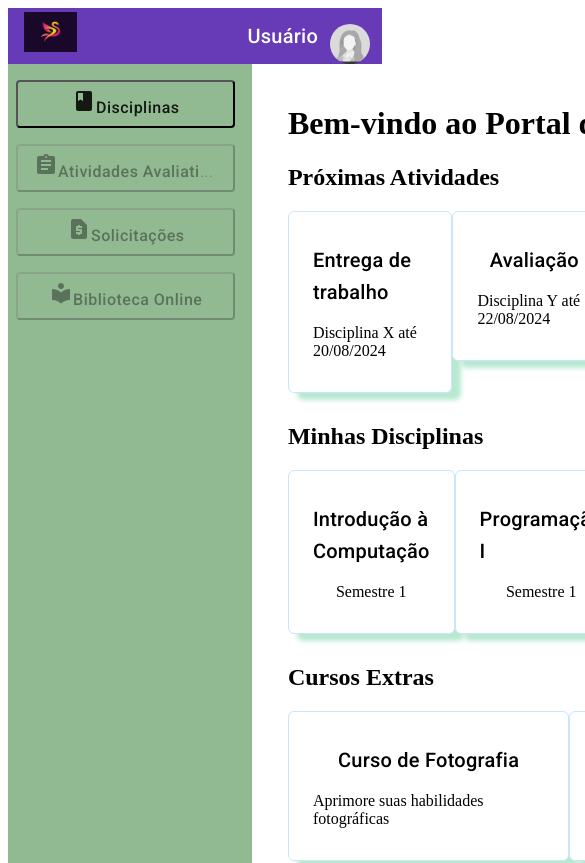
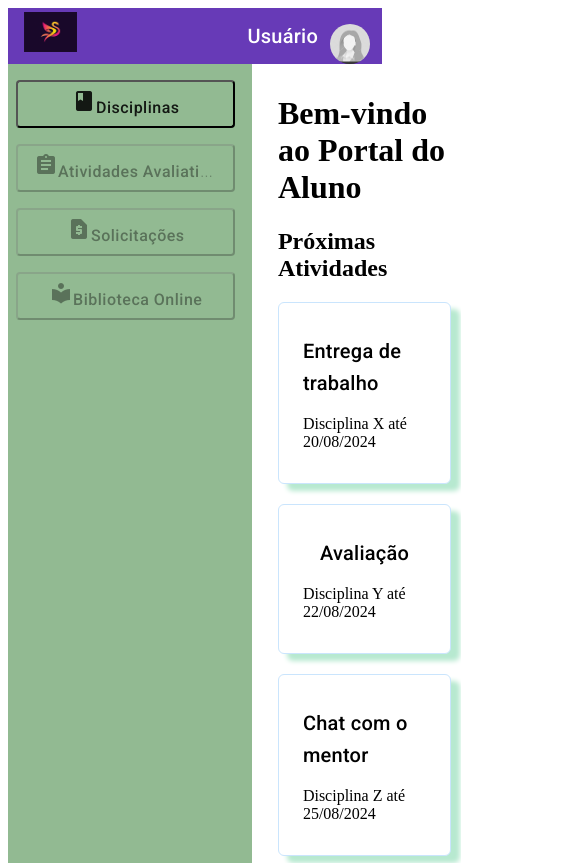
Before and after one commit to esparen/FSEduM2-portal-educacional, an Angular app: page /home in a window 390 px wide. Shown: the top 863 px of the page, 585 px wide, since content can reach past the window. Built offline with nearby package versions, Linux system fonts and the light colour scheme; data requests are answered from the project's data file.

Commit message:
style: Update home component styles for responsive design

```diff
--- a/src/app/pages/home/home.component.scss
+++ b/src/app/pages/home/home.component.scss
@@ -15,7 +15,91 @@
 .card_container {
   margin-top: 20px;
   display: flex;
+  flex-wrap: wrap;
   justify-content: space-around;
   width: 100%;
-  height: 100%;
+  gap: 20px;
 }
+
+/* Estilos para dispositivos de até 480px */
+@media (max-width: 480px) {
+  .home {
+    padding: 10px;
+  }
+
+  section {
+    margin-bottom: 20px;
+  }
+
+  .card_container {
+    flex-direction: column;
+    align-items: center;
+  }
+
+  .card_container > app-card {
+    width: 100%;
+  }
+}
+
+/* Estilos para dispositivos de 480px até 768px */
+@media (min-width: 481px) and (max-width: 768px) {
+  .home {
+    padding: 15px;
+  }
+
+  section {
+    margin-bottom: 25px;
+  }
+
+  .card_container {
+    flex-direction: row;
+    flex-wrap: wrap;
+    justify-content: center;
+  }
+
+  .card_container > app-card {
+    width: 45%;
+  }
+}
+
+/* Estilos para dispositivos de 768px até 1024px */
+@media (min-width: 769px) and (max-width: 1024px) {
+  .home {
+    padding: 20px;
+  }
+
+  section {
+    margin-bottom: 30px;
+  }
+
+  .card_container {
+    flex-direction: row;
+    flex-wrap: wrap;
+    justify-content: space-around;
+  }
+
+  .card_container > app-card {
+    width: 30%;
+  }
+}
+
+/* Estilos para dispositivos a partir de 1024px */
+@media (min-width: 1025px) {
+  .home {
+    padding: 20px;
+  }
+
+  section {
+    margin-bottom: 30px;
+  }
+
+  .card_container {
+    flex-direction: row;
+    flex-wrap: wrap;
+    justify-content: space-between;
+  }
+
+  .card_container > app-card {
+    width: 22%;
+  }
+}
```
